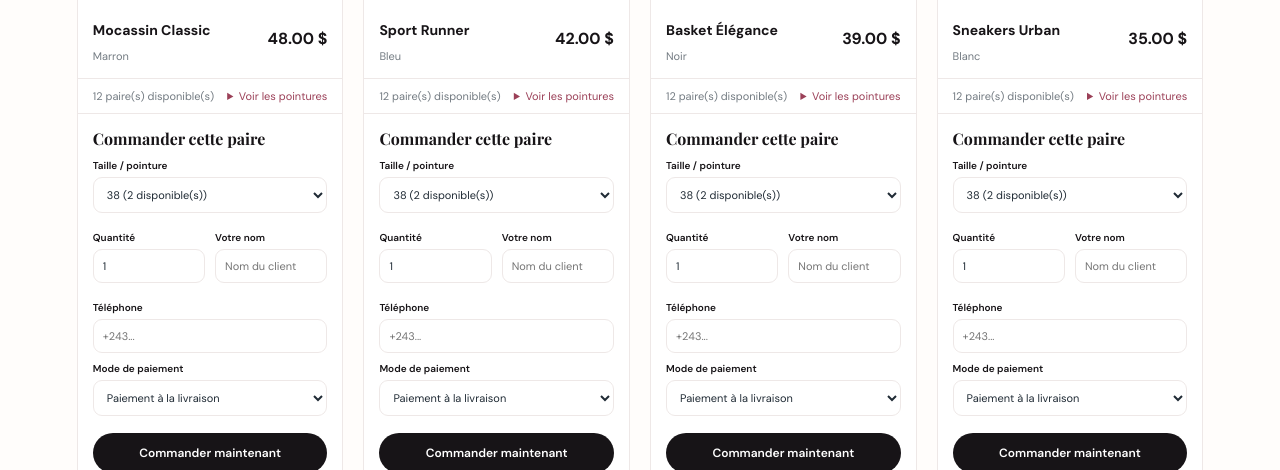
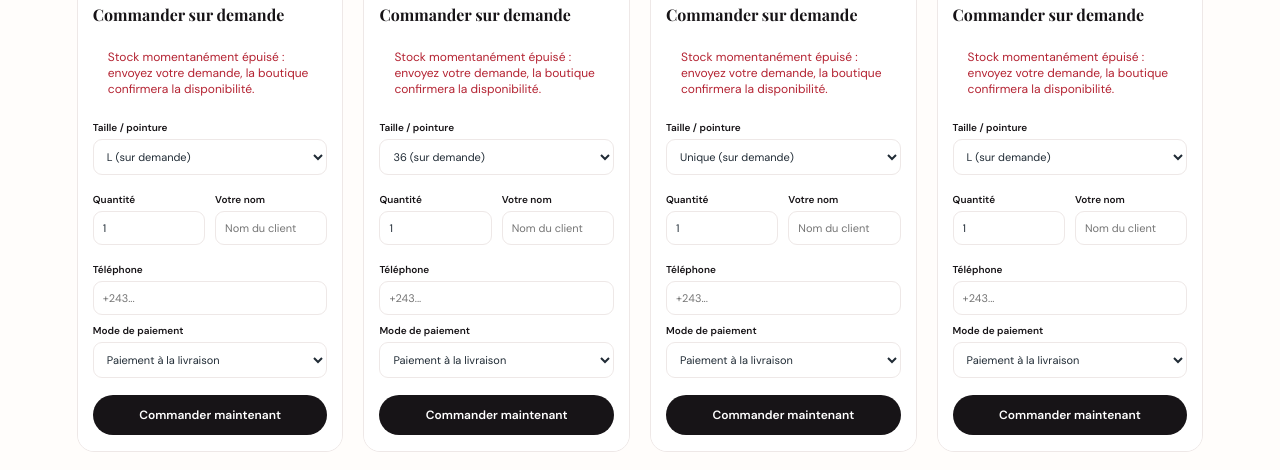
Before and after one commit to davidntk/BOUTIQUE-LIBERATION, a Flask app: page / in a window 1280 px wide. Shown: the part 3741-4211 px from the top of the page. Run offline with Flask 3, Linux system fonts and the light colour scheme; data that the repository does not hold is empty; some web fonts are replaced.

Commit message:
Afficher le formulaire de commande même en rupture de stock

```diff
--- a/templates/index.html
+++ b/templates/index.html
@@ -212,22 +212,21 @@ body{background:var(--bl-paper);color:var(--bl-green)}
     <span class="tag">{{ p.category }}</span>
    </div>
    <div class="product-info"><div><h3>{{ p.name }}</h3><p>{{ p.color or 'Collection Libération' }}</p></div><strong>{{ '%.2f'|format(p.sale_price) }} $</strong></div>
-   <div class="product-bottom"><span class="{% if p.total_stock<=2 %}low{% endif %}">{{ p.total_stock }} paire(s) disponible(s)</span>
+   <div class="product-bottom"><span class="{% if p.total_stock<=2 %}low{% endif %}">{% if p.total_stock > 0 %}{{ p.total_stock }} paire(s) disponible(s){% else %}Disponible sur commande{% endif %}</span>
     <details><summary>Voir les pointures</summary><div class="size-list">{% for s in sizes.get(p.id,[]) %}<span>{{ s.size }} : {{ s.quantity }}</span>{% endfor %}</div></details>
    </div>
-   {% if p.total_stock > 0 %}
    <form class="buy-form" method="post" action="{{ url_for('buy_product', product_id=p.id) }}">
-    <h4>Commander cette paire</h4>
-    <label>Taille / pointure<select name="size" required>{% for s in sizes.get(p.id,[]) if s.quantity > 0 %}<option value="{{ s.size }}">{{ s.size }} ({{ s.quantity }} disponible(s))</option>{% endfor %}</select></label>
+    <h4>{% if p.total_stock > 0 %}Commander cet article{% else %}Commander sur demande{% endif %}</h4>
+    {% if p.total_stock == 0 %}<p class="out-of-stock">Stock momentanément épuisé : envoyez votre demande, la boutique confirmera la disponibilité.</p>{% endif %}
+    <label>Taille / pointure<select name="size" required>{% for s in sizes.get(p.id,[]) %}<option value="{{ s.size }}">{{ s.size }}{% if s.quantity > 0 %} ({{ s.quantity }} disponible(s)){% else %} (sur demande){% endif %}</option>{% endfor %}</select></label>
     <div class="buy-fields">
-     <label>Quantité<input type="number" name="quantity" min="1" max="{{ p.total_stock }}" value="1" required></label>
+     <label>Quantité<input type="number" name="quantity" min="1" max="{% if p.total_stock > 0 %}{{ p.total_stock }}{% else %}1{% endif %}" value="1" required></label>
      <label>Votre nom<input name="customer_name" placeholder="Nom du client"></label>
     </div>
     <label>Téléphone<input name="phone" type="tel" placeholder="+243..." required></label>
     <label>Mode de paiement<select name="payment_method"><option>Paiement à la livraison</option><option>Espèces</option><option>Airtel Money</option><option>Orange Money</option><option>M-Pesa</option></select></label>
     <button class="button dark full" type="submit">Commander maintenant</button>
    </form>
-   {% else %}<p class="out-of-stock">Rupture de stock</p>{% endif %}
   </article>
   {% else %}<p>Aucun produit trouvé. Essayez une autre recherche.</p>{% endfor %}
  </div>
```
